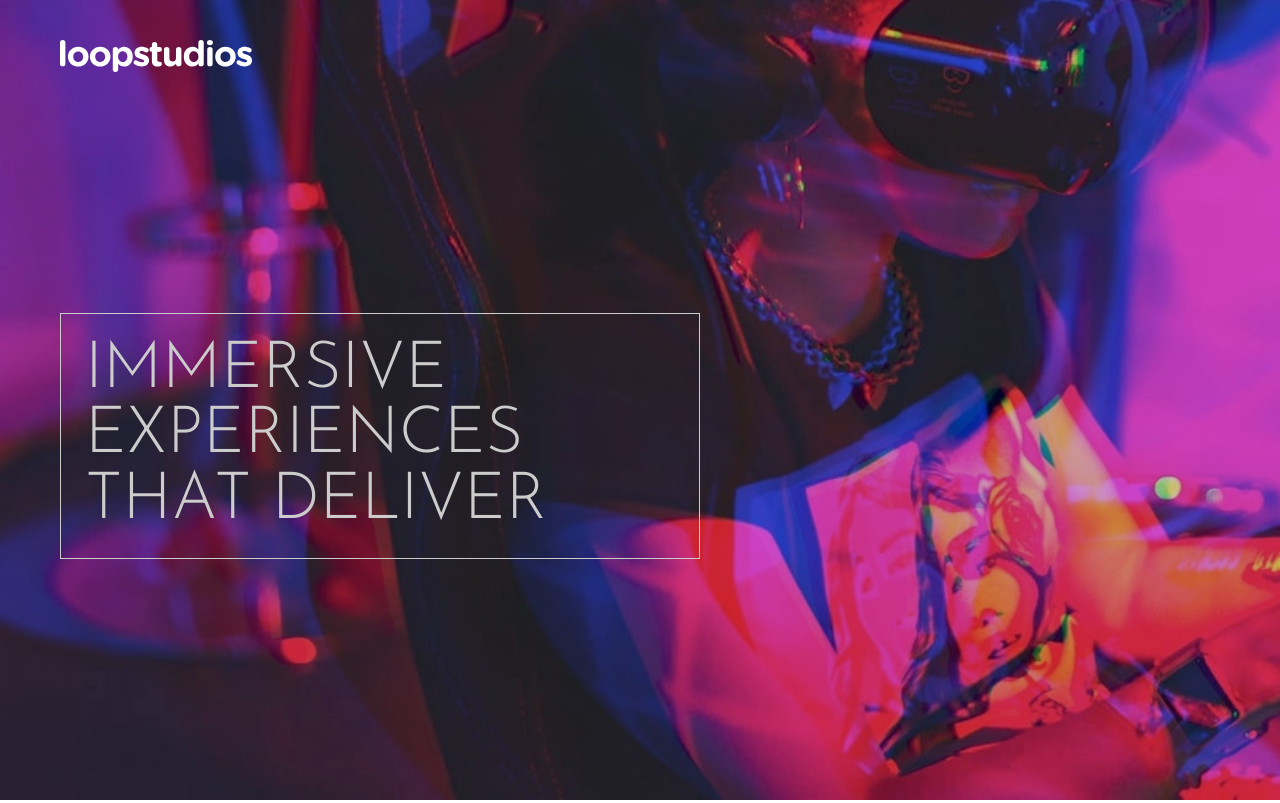
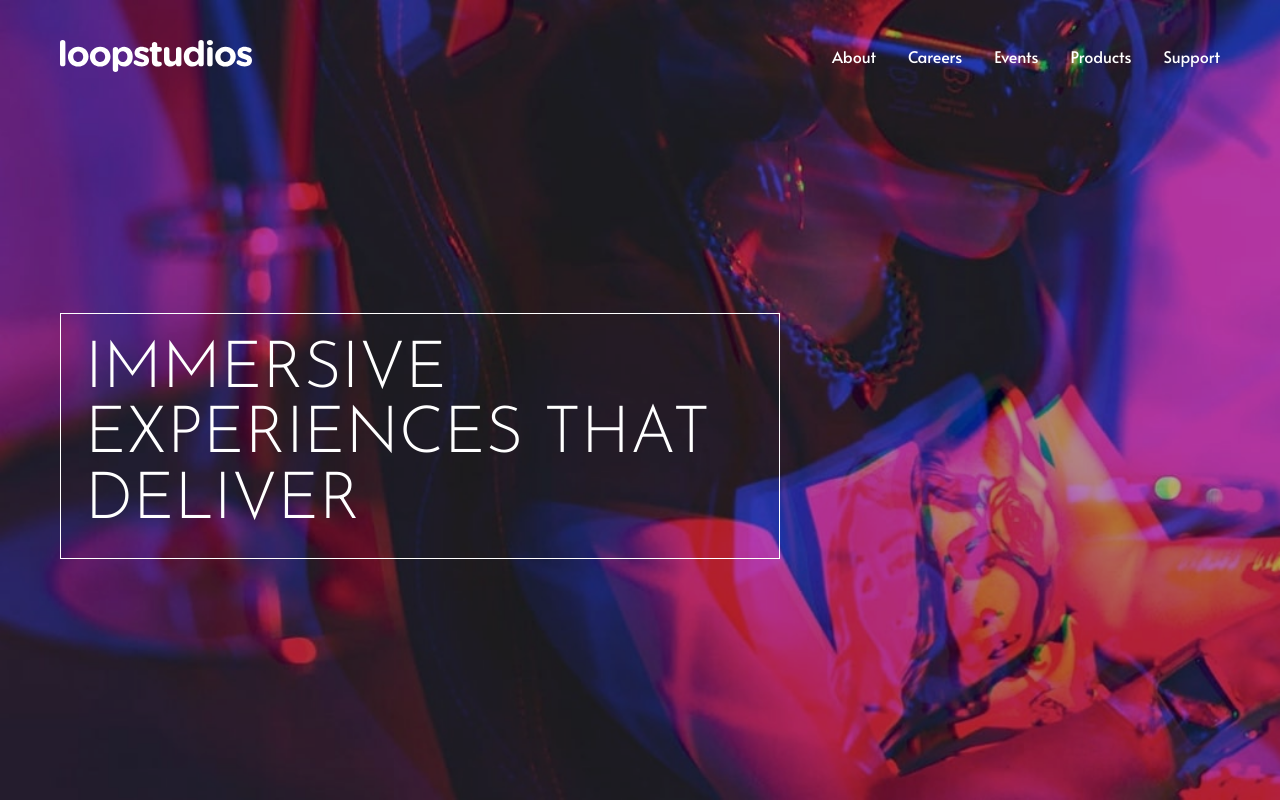
Before and after one commit to ralphvirtucio/loopstudios-landing-page, a website: page index.html in a window 1280 px wide. Shown: the top 803 px of the page. Drawn offline with Linux system fonts and the light colour scheme.

Commit message:
Feature: Desktop Nav

```diff
--- a/index.html
+++ b/index.html
@@ -91,6 +91,24 @@
               </div>
 
             </div>
+
+            <ul class="desktop__nav">
+              <li>
+                <a href="#">About</a>
+              </li>
+              <li>
+                <a href="#">Careers</a>
+              </li>
+              <li>
+                <a href="#">Events</a>
+              </li>
+              <li>
+                <a href="#">Products</a>
+              </li>
+              <li>
+                <a href="#">Support</a>
+              </li>
+            </ul>
           </nav>
         </header>
 
--- a/scss/blocks/_header.scss
+++ b/scss/blocks/_header.scss
@@ -1,3 +1,40 @@
+
+
+.desktop__nav {
+  display: none;
+  font-family: get-utility-value('font', 'heading');
+
+  a {
+    color: get-color('white');
+    text-decoration: none;
+    cursor: pointer;
+    display: flex;
+    position: relative;
+    flex-direction: column;
+    justify-content: flex-end;
+    align-items: center;
+    gap: 8px;
+
+
+
+
+    &:hover {
+      &::before {
+        content: "";
+        position: absolute;
+        top: 30px;
+        border: 1px solid get-color('white');
+        width: 50%;
+        height: auto;
+      }
+    }
+  }
+
+  @media (min-width: 62em) {
+    display: flex;
+    gap: 2rem;
+  }
+}
 
 
 .disclosure__button {
--- a/scss/blocks/_sections.scss
+++ b/scss/blocks/_sections.scss
@@ -11,9 +11,6 @@ section {
 
 
 .hero-bg {
-  background-image: url('../images/mobile/image-hero.jpg');
-  background-repeat: no-repeat;
-  background-size: cover;
   &::before {
     content: "";
     top: 0;
@@ -22,9 +19,17 @@ section {
     left: 0;
     width: 100%;
     height: 100%;
-    background-color: rgba(0, 0, 0, 0.2);
+    background-color: rgba(0, 0, 0, 0.3);
     position: absolute;
+    z-index: 0;
   }
+  background-image: url('../images/mobile/image-hero.jpg');
+  background-repeat: no-repeat;
+  background-size: cover;
+  position: relative;
+
+
+
 
   @media (min-width: 62em) {
     background-image: url('../images/desktop/image-hero.jpg');
@@ -37,7 +42,8 @@ section {
   display: grid;
   min-height: 100vh;
   margin-block-end: 6rem;
-
+  z-index: 1;
+  position: relative;
   // @media (min-width: 62em) {
   //   grid-template-rows: 1fr 3fr;
   // }
@@ -80,7 +86,7 @@ section {
   font-family: get-utility-value('font', 'base');
   color: get-color('white');
   width: auto;
-  max-width: 40rem;
+  max-width: 45rem;
 
   p {
     font-weight: 300;
```
Also changed, not shown: css/global.css, 1 other file.
